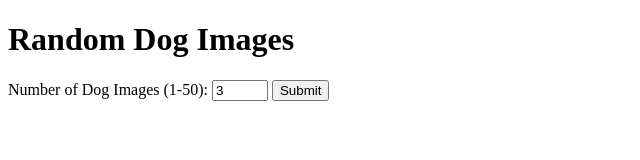
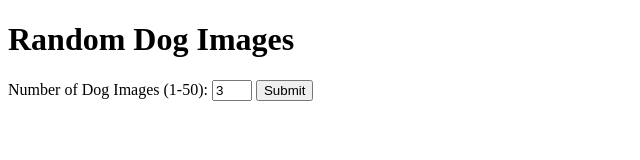
Before and after one commit to 7424243/dog-api, a plain HTML site: page index.html in a window 1280 px wide. Shown: the full height of the page, 0-640 px from the left. Drawn offline with nearby package versions, Linux system fonts and the light colour scheme.

Commit message:
added required attribute and some styling

```diff
--- a/index.html
+++ b/index.html
@@ -13,7 +13,7 @@
 
       <form action="">
       <label for="quantity">Number of Dog Images (1-50):</label>
-       <input id="numberOfDogs" type="number" name="quantity" min="1" max="50" value="3">
+       <input id="numberOfDogs" type="number" name="quantity" min="1" max="50" value="3" required>
         <input type="submit">
       </form>
 
--- a/script.js
+++ b/script.js
@@ -4,7 +4,7 @@ function getDogImages(inputValue) {
     fetch(`https://dog.ceo/api/breeds/image/random/${inputValue}`)
     .then(response => response.json())
     .then(responseJson => displayResults(responseJson))
-    .catch(e => alert('Something went wrong. Please try again.'));
+    .catch(error => alert('Something went wrong. Please try again.'));
   }
 
   function displayResults(responseJson) {
--- a/style.css
+++ b/style.css
@@ -11,3 +11,7 @@
     width: 25%;
 
 }
+
+#numberOfDogs {
+    width: 40px;
+}
```
